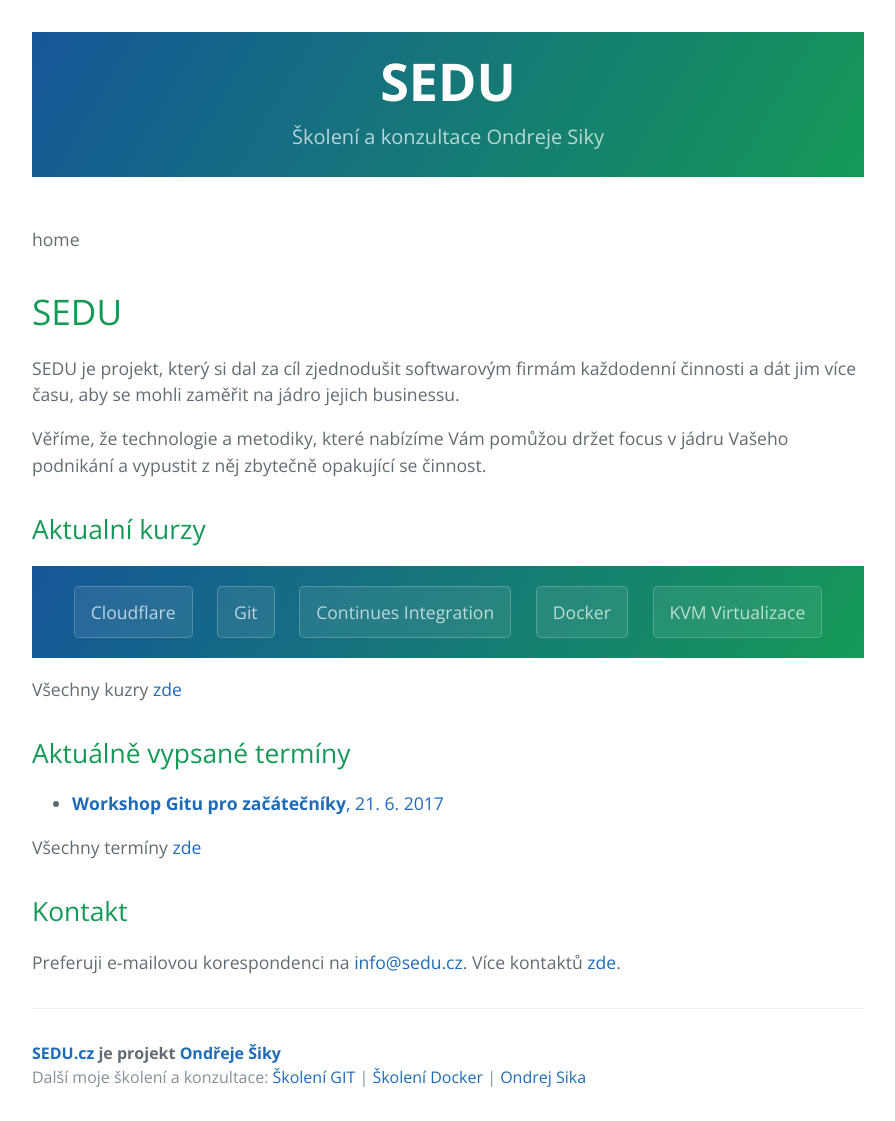
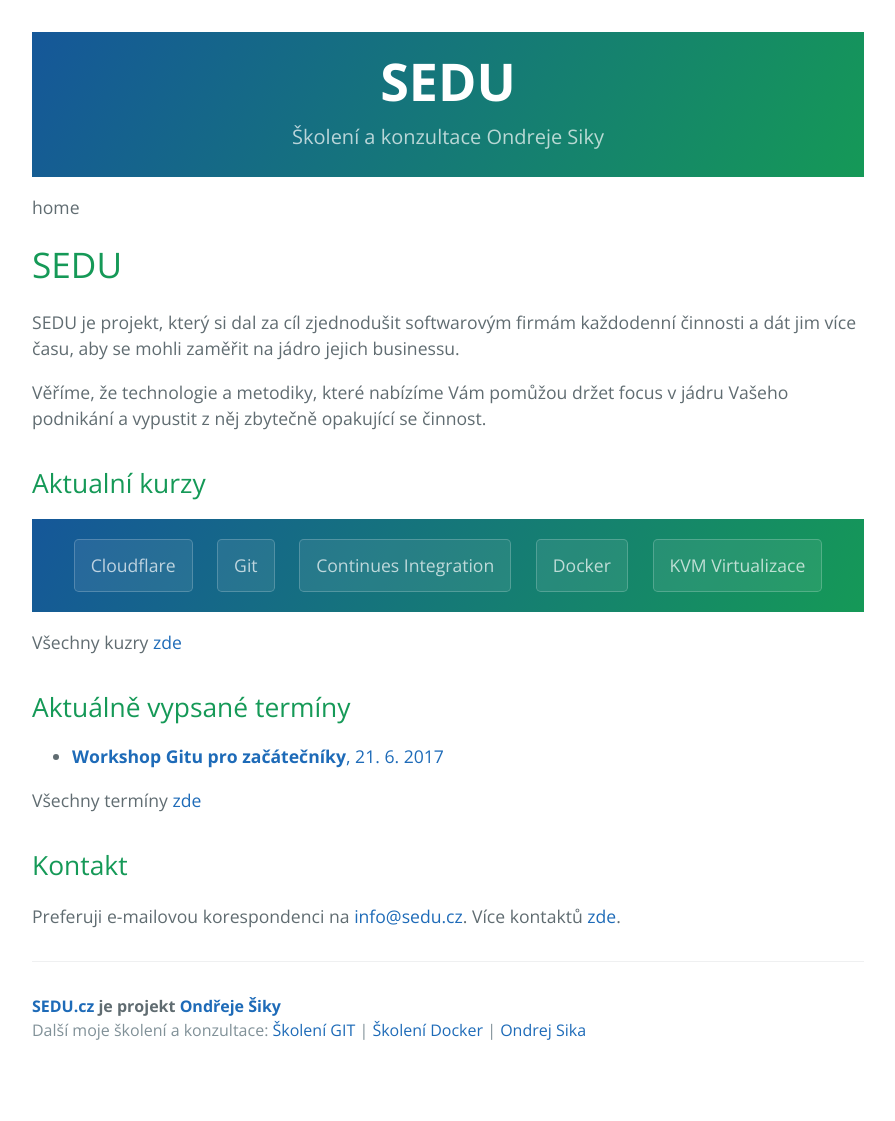
Before and after one commit to ondrejsika/sedu.cz, a Jekyll site: the page built from index.md, in a window 1280 px wide. Shown: the whole page, without its empty margins (192-1087 px from the left). Built offline with Jekyll 4.4.1, drawn with Linux system fonts in a browser that asks for light colours; after the commit the page ends 1042 px from its top, so only the background shows below that.

Commit message:
some graphic updates

```diff
--- a/_layouts/default.html
+++ b/_layouts/default.html
@@ -22,6 +22,13 @@ project_tagline: Školení a konzultace Ondreje Siky
     margin-top: 0;
     margin-bottom: 15px;
 }
+.main-content {
+    padding: 0 6rem;
+}
+
+.main-content h1 {
+    margin-top: 0;
+}
 </style>
 
 {{ content }}
```
